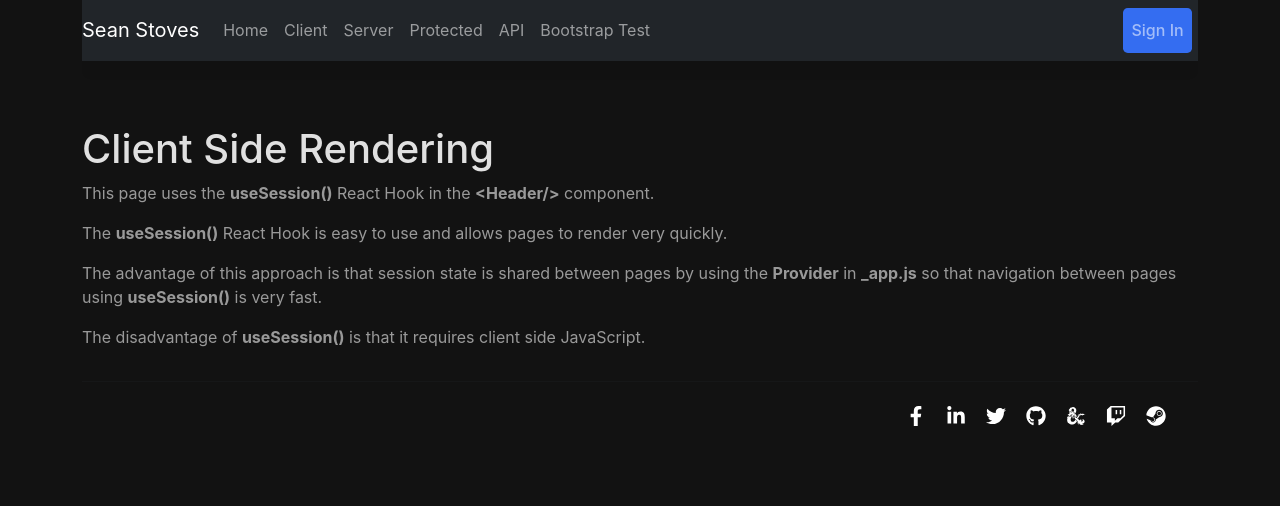
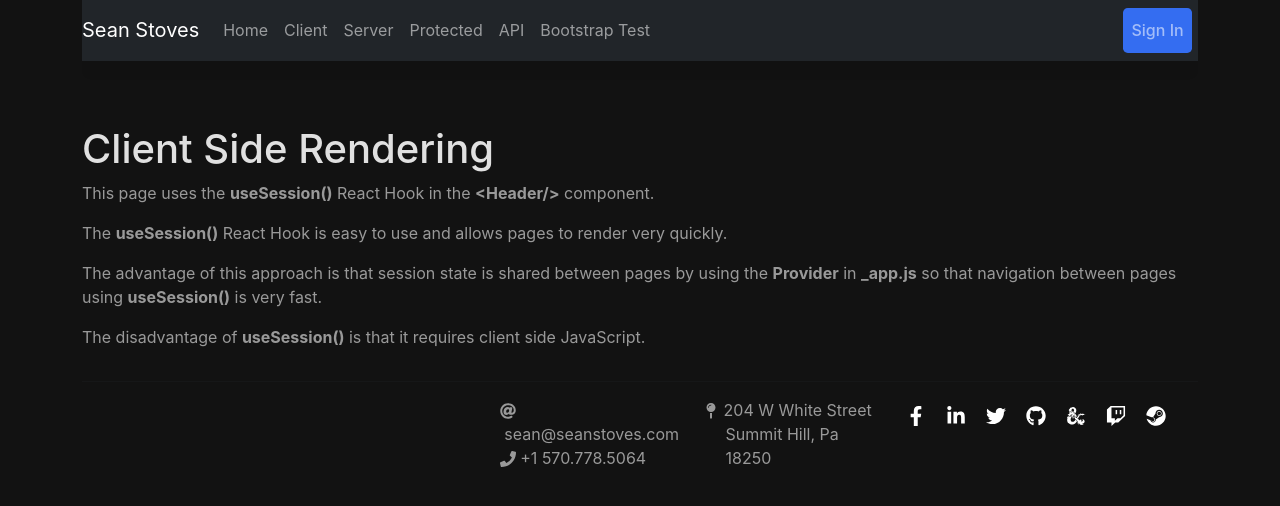
Before and after one commit to SeanStoves/seanstoves-web-frontend, a Next.js app: page /client in a window 1280 px wide. Shown: the top 506 px of the page. Built offline with nearby package versions, Linux system fonts and the light colour scheme; no server answers.

Commit message:
Adding All Contact Info to Footer. Formatting CSS For loop Social

```diff
--- a/components/footer.js
+++ b/components/footer.js
@@ -2,26 +2,26 @@ import styles from "../styles/Footer.module.css"
 import {Col, Container, Row} from "react-bootstrap";
 import React, {useEffect, useState} from "react";
 import axios from "axios";
-import {
-    FaTwitter,
-    FaTwitch,
-    FaGithub,
-    FaFacebookF,
-    FaLinkedinIn,
-    FaDAndD,
-    FaSteam
-} from "react-icons/fa";
-import {useSession} from "next-auth/client";
+import * as ReactIcons from "react-icons/fa";
+import {FaAt, FaPhone, FaMapPin} from "react-icons/fa";
+
 
 export default function Footer() {
-   const [ contact , setContact ] = useState()
+   const [ contact , setContact ] = useState([])
+
+    function SocialList() {
+        const elems = [];
+        for (const social of (contact.social || [])) {
+            const Icon = React.createElement(ReactIcons[social.icon], null);
+            elems.push(<li key={social.icon}><a target="_blank" href={social.link}>{Icon}</a></li>)
+        }
+        return elems;
+    }
 
     // Fetch content from protected route
     useEffect(()=>{
-        console.log('useEffect called');
         axios.get('./contact-info.json')
             .then(response => {
-                console.log(response)
                 setContact(response.data)
             })
     }, [])
@@ -33,19 +33,11 @@ export default function Footer() {
                 <Row>
                     <Col></Col>
                     <Col></Col>
-                    <Col></Col>
-                    <Col></Col>
-                    <Col>
+                    <Col><p className={styles.ftInfo}><FaAt/>&nbsp;{contact.email}<br/><FaPhone/>&nbsp;{contact.phone}</p></Col>
+                    <Col><p className={styles.ftInfo}><FaMapPin/>&nbsp;{(contact.address || {}).street}<br/>&nbsp;&nbsp;&nbsp;&nbsp;&nbsp;{(contact.address || {}).city}, {(contact.address || {}).state}<br/>&nbsp;&nbsp;&nbsp;&nbsp;&nbsp;{(contact.address || {}).zip}</p></Col>
+                    <Col className="align-items-center">
                         <ul className={styles.SocialNetwork}>
-                            <li><a target="_blank" href="https://www.facebook.com/sstoves"><FaFacebookF/></a></li>
-                            <li><a target="_blank" href="https://www.linkedin.com/in/seanstoves"><FaLinkedinIn/></a>
-                            </li>
-                            <li><a target="_blank" href="https://twitter.com/sstoves"><FaTwitter/></a></li>
-                            <li><a target="_blank" href="https://github.com/SeanStoves"><FaGithub/></a></li>
-                            <li><a target="_blank" href="https://www.dndbeyond.com/members/SolaoBajiuik"><FaDAndD/></a>
-                            </li>
-                            <li><a target="_blank" href="https://twitch.tv/solaobajiuik"><FaTwitch/></a></li>
-                            <li><a target="_blank" href="https://steamcommunity.com/id/solaobajiuik"><FaSteam/></a></li>
+                            <SocialList />
                         </ul>
                     </Col>
                 </Row>
--- a/public/contact-info.json
+++ b/public/contact-info.json
@@ -1,4 +1,4 @@
-[
+
   {
     "email": "sean@seanstoves.com",
     "address": {
@@ -8,14 +8,13 @@
       "zip": "18250"
     },
     "phone": "+1 570.778.5064",
-    "social": {
-      "FaFacebookF": "https://www.facebook.com/sstoves",
-      "FaLinkedinIn": "https://www.linkedin.com/in/seanstoves",
-      "FaTwitter": "https://twitter.com/sstoves",
-      "FaGithub": "https://github.com/SeanStoves",
-      "FaDAndD": "https://www.dndbeyond.com/members/SolaoBajiuik",
-      "FaTwitch": "https://twitch.tv/solaobajiuik",
-      "FaSteam": "https://steamcommunity.com/id/solaobajiuik"
-    }
+    "social": [
+      { "icon": "FaFacebookF", "url": "https://www.facebook.com/sstoves" },
+      { "icon": "FaLinkedinIn", "url": "https://www.linkedin.com/in/seanstoves" },
+      { "icon": "FaTwitter", "url": "https://twitter.com/sstoves" },
+      { "icon": "FaGithub", "url": "https://github.com/SeanStoves" },
+      { "icon": "FaDAndD", "url": "https://www.dndbeyond.com/members/SolaoBajiuik" },
+      { "icon": "FaTwitch", "url": "https://twitch.tv/solaobajiuik" },
+      { "icon": "FaSteam", "url": "https://steamcommunity.com/id/solaobajiuik" }
+    ]
   }
-]
--- a/styles/Footer.module.css
+++ b/styles/Footer.module.css
@@ -40,3 +40,12 @@
 .SocialNetwork svg :hover a svg {
     opacity: 0.5;
 }
+
+.ft-info p {
+    display: block;
+    color: #fff;
+    font-weight: 500;
+    font-size: 15px;
+    line-height: 2.1;
+    letter-spacing: .8px;
+}
```
